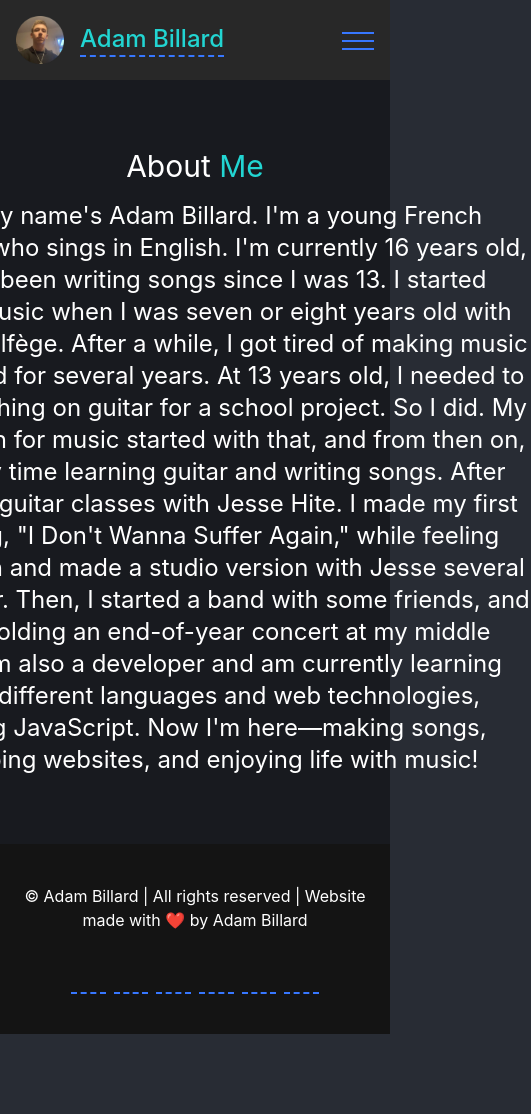
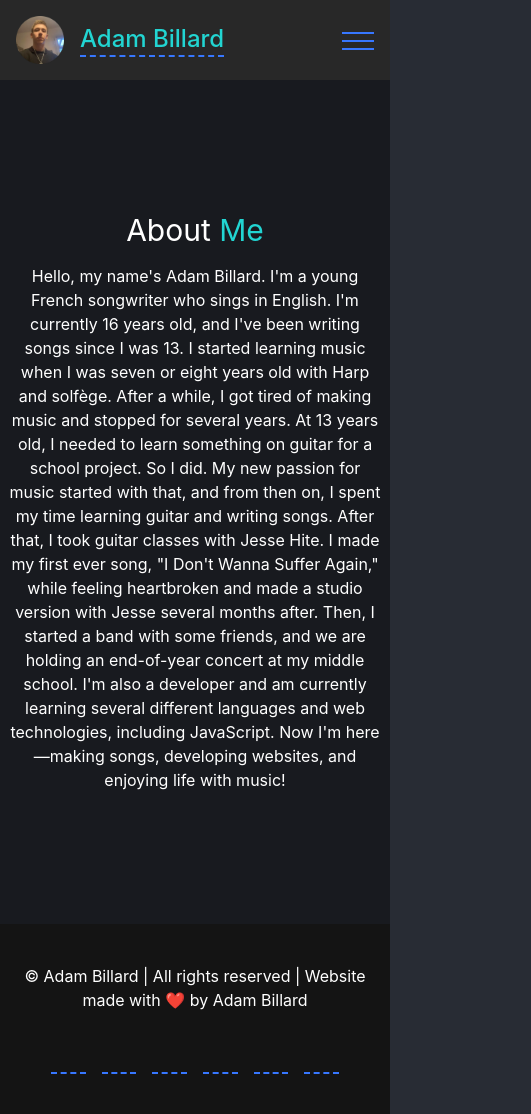
Before and after one commit to TheDogHusky/music, a Nuxt app: page /about in a window 390 px wide. Shown: the whole page, 531 px wide, since content can reach past the window. Before the commit the page ends 1034 px from the top, so only its background shows below. Built offline with nearby package versions, Linux system fonts and the light colour scheme; a web font is replaced by a local one.

Commit message:
feat: finish the website

```diff
--- a/components/Header.vue
+++ b/components/Header.vue
@@ -3,7 +3,7 @@ import { twMerge } from "tailwind-merge";
 import NavCollapseButton from "~/components/NavCollapseButton.vue";
 
 const { isActive, toggleActive, setActive } = useNavStates();
-const itemsClass = twMerge("flex h-12 max-md:w-full overflow-hidden flex-row items-center gap-6 px-2 navitems max-md:h-auto max-md:invisible max-md:flex-col max-md:justify-center max-md:gap-4");
+const itemsClass = twMerge("flex md:border-0 h-12 max-md:w-full overflow-hidden flex-row items-center gap-6 px-2 navitems max-md:h-auto max-md:invisible max-md:flex-col max-md:justify-center max-md:gap-4");
 
 const classes = computed(() => {
     return twMerge(
--- a/components/Socials.vue
+++ b/components/Socials.vue
@@ -10,20 +10,20 @@ const types = ["footer", "header", "contact"];
 const type = (types.includes(props.type as string) ? props.type : "header") as string;
 
 const socialsSizes: { [key: string]: string } = {
-    footer: "!text-2xl max-sm:!text-2xl",
-    header: "!text-6xl gap-4 max-sm:!text-3xl max-sm:gap-2",
-    contact: "!text-6xl max-sm:!text-3xl"
+    footer: "lg:text-2xl text-2xl",
+    header: "lg:text-6xl gap-4 text-3xl gap-2",
+    contact: "lg:text-6xl md:text-3xl text-xl"
 };
 
 const buttonSocialsSizes: {[key: string]: string} = {
-    footer: "!text-2xl max-sm:!text-2xl",
-    header: "!text-5xl max-sm:!text-3xl",
-    contact: "!text-5xl max-sm:!text-3xl"
+    footer: "lg:text-2xl text-2xl",
+    header: "lg:text-5xl text-3xl",
+    contact: "lg:text-5xl sm:text-2x md:text-3xl text-xl"
 };
 
 const socialsClass = computed(() => {
     return twMerge(
-        "flex flex-row gap-2 justify-center items-center text-gray-300 !text-4xl max-sm:!text-2xl",
+        "flex flex-row gap-4 sm:gap-2 justify-center flex-wrap sm:flex-nowrap items-center text-gray-300 md:text-2xl lg:text-4xl text-2xl",
         socialsSizes[type]
     );
 });
--- a/pages/about.vue
+++ b/pages/about.vue
@@ -6,7 +6,7 @@
     <main class="flex flex-col h-main items-center px-2 md:p-0 justify-center w-full text-white h-screen bg-bunker-950 gap-5">
         <div class="flex flex-col gap-2 items-center justify-center">
             <h1 class="group">About <span class="special">Me</span></h1>
-            <p class="text-center text-2xl w-2xl">Hello, my name's Adam Billard. I'm a young French songwriter who sings in English. I'm currently 16 years old, and I've been writing songs since I was 13. I started learning music when I was seven or eight years old with Harp and solfège. After a while, I got tired of making music and stopped for several years. At 13 years old, I needed to learn something on guitar for a school project. So I did. My new passion for music started with that, and from then on, I spent my time learning guitar and writing songs. After that, I took guitar classes with Jesse Hite. I made my first ever song, "I Don't Wanna Suffer Again," while feeling heartbroken and made a studio version with Jesse several months after. Then, I started a band with some friends, and we are holding an end-of-year concert at my middle school. I'm also a developer and am currently learning several different languages and web technologies, including JavaScript. Now I'm here—making songs, developing websites, and enjoying life with music!</p>
+            <p class="text-center text-base sm:text-lg w-auto md:text-2xl md:w-2xl">Hello, my name's Adam Billard. I'm a young French songwriter who sings in English. I'm currently 16 years old, and I've been writing songs since I was 13. I started learning music when I was seven or eight years old with Harp and solfège. After a while, I got tired of making music and stopped for several years. At 13 years old, I needed to learn something on guitar for a school project. So I did. My new passion for music started with that, and from then on, I spent my time learning guitar and writing songs. After that, I took guitar classes with Jesse Hite. I made my first ever song, "I Don't Wanna Suffer Again," while feeling heartbroken and made a studio version with Jesse several months after. Then, I started a band with some friends, and we are holding an end-of-year concert at my middle school. I'm also a developer and am currently learning several different languages and web technologies, including JavaScript. Now I'm here—making songs, developing websites, and enjoying life with music!</p>
         </div>
     </main>
 </template>
--- a/pages/index.vue
+++ b/pages/index.vue
@@ -4,7 +4,7 @@
 
 <template>
     <main class="flex flex-col items-center justify-center w-full text-white h-main bg-slate-950 gap-2 app-header">
-        <NuxtImg src="/logo.webp" alt="logo" class="w-40 h-40" />
+        <NuxtImg src="/logo.webp" alt="logo" class="h-30 w-30 md:w-40 md:h-40" />
         <h1 class="group"><span class="special">Adam Billard</span>, young musician.</h1>
         <Socials type="header" />
         <ScrollButton href="#content" />
--- a/pages/songs.vue
+++ b/pages/songs.vue
@@ -1,7 +1,39 @@
 <script setup lang="ts">
-
+const songs = [
+    {
+        name: "Time To Cry",
+        image: "/songs/ttc.png",
+        link: "https://distrokid.com/hyperfollow/adambillard/time-to-cry",
+    },
+    {
+        name: "I Don't Wanna Suffer Again",
+        image: "/songs/idwsa.webp",
+        link: "https://distrokid.com/hyperfollow/adambillard/i-dont-wanna-suffer-again",
+    },
+    {
+        name: "I Want A Girlfriend",
+        image: "/songs/iwag.webp",
+        link: "https://distrokid.com/hyperfollow/adambillard/i-want-a-girlfriend",
+    },
+    {
+        name: "Destroying Me Quit",
+        image: "/songs/dmq.webp",
+        link: "https://distrokid.com/hyperfollow/adambillard/destroying-me-quit",
+    }
+];
 </script>
 
 <template>
-
+    <main class="flex flex-col items-center justify-center w-full text-white h-main bg-slate-950 gap-2 app-header">
+        <h1 class="group">My <span class="special">Songs</span></h1>
+        <p class="text-xl font-semibold text-center">All my songs are available on <NuxtStyledLink href="https://distrokid.com/hyperfollow/adambillard" target="_blank">major streaming platforms</NuxtStyledLink>!</p>
+    </main>
+    <section class="flex flex-col items-center p-4 md:py-4 justify-center w-full text-white min-h-screen bg-bunker-950 gap-5">
+        <div class="flex flex-row flex-wrap items-center justify-center w-full gap-4">
+            <a v-for="song of songs" :key="song.name" :href="song.link" target="_blank" class="flex duration-300 transition-colors flex-col items-center justify-center text-secondary hover:text-primary bg-bunker-950 gap-2">
+                <h3 class="text-xl md:text-2xl m-0 font-bold text-center">{{ song.name }}</h3>
+                <div class="rounded-md overflow-hidden inline h-86 w-86 md:h-128 md:w-128"><img :src="song.image" :alt="song.name" class="object-fill duration-300 transition-transform hover:scale-110" /></div>
+            </a>
+        </div>
+    </section>
 </template>
```
Also changed, not shown: assets/css/tailwind.css, 1 other file (tests, documents, lock files or other folders).
